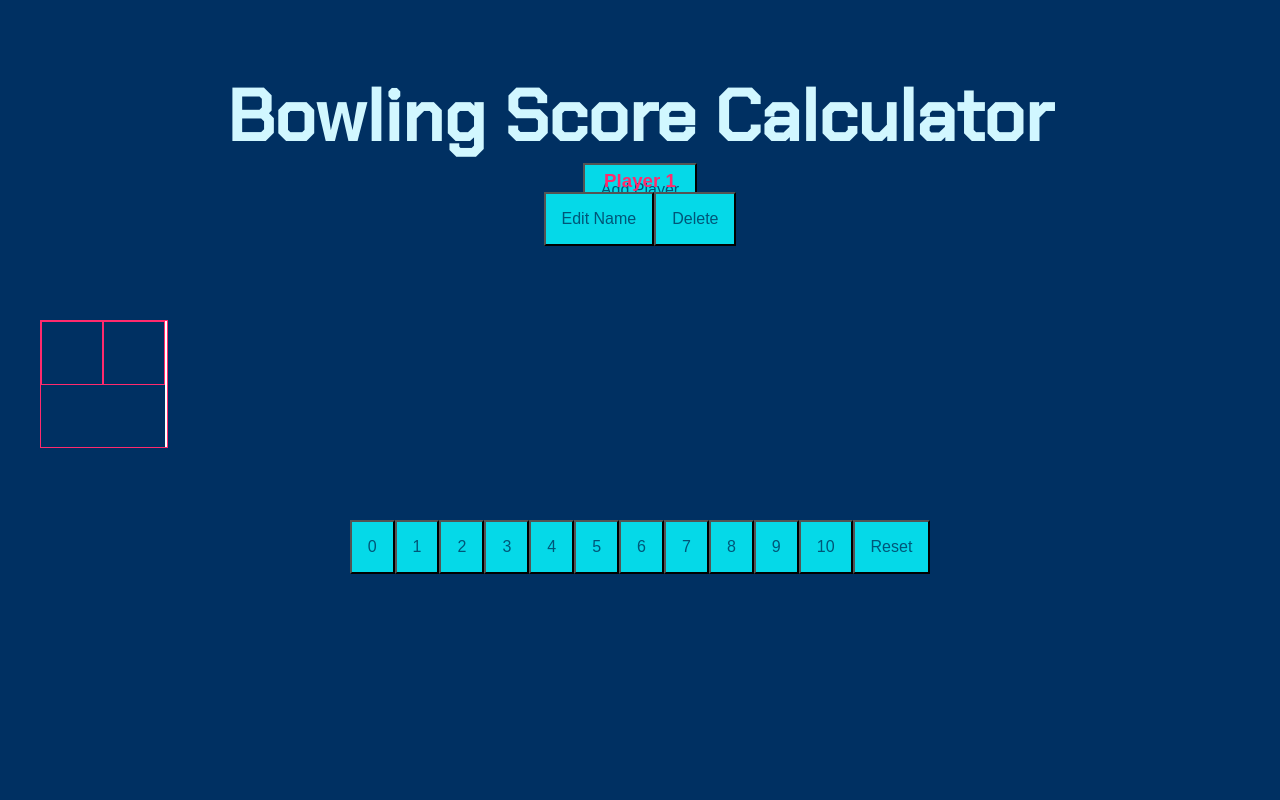
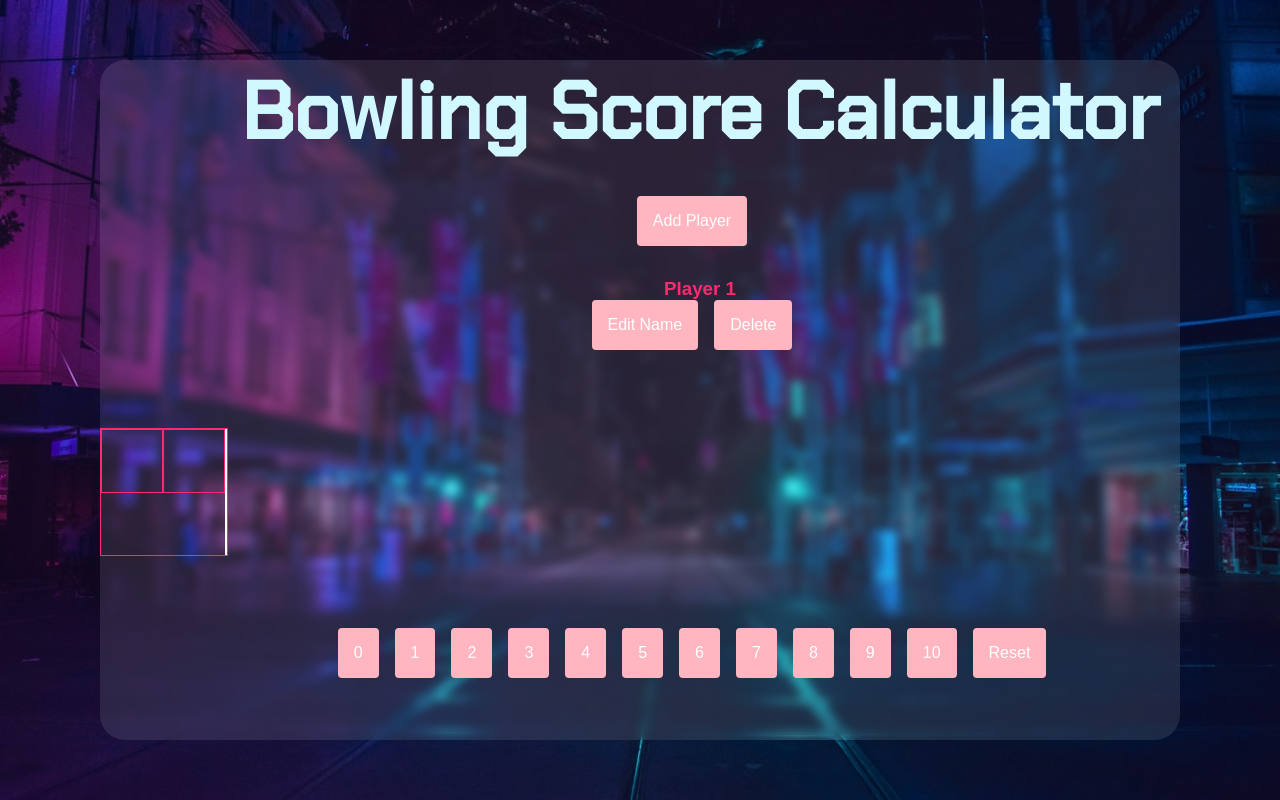
Before and after one commit to krissfrandsen/bowling-calculator, a Vue app: page / in a window 1280 px wide. Built offline with nearby package versions, Linux system fonts and the light colour scheme.

Commit message:
play with design

```diff
--- a/src/App.vue
+++ b/src/App.vue
@@ -1,7 +1,9 @@
 <template>
   <div id="app" >
-    <AddPlayer />
-    <Scoreboard />
+    <div class="container">
+      <AddPlayer />
+      <Scoreboard />
+    </div>
   </div>
 </template>
 
@@ -27,17 +29,31 @@ export default class App extends Vue {}
 }
 
 body {
+  height: 100vh;
+  width: 100%;;
   display: flex;
   justify-content: center;
   align-items: center;
   text-align: center;
   font-family: Arial, Helvetica, sans-serif;
-  background-color: #003062;
+  background-image: url('./assets/background.jpeg');
+  background-size: cover;
+//   background: rgb(0,48,98);
+// background: linear-gradient(90deg, rgba(0,48,98,1) 30%, rgba(0,86,120,1) 60%, rgba(5,217,232,1) 100%);
 }
 
 h1 {
   color: #d1f7ff;
-  font-family: 'Chakra Petch', sans-serif;
-  font-size: 4.5rem;
+}
+
+.container {
+  // background-color: rgba(0, 0, 0, 0.5);
+  width: 90%;
+  height: 85vh;
+  background: rgba(255, 255, 255, 0.1);
+  backdrop-filter: blur(5px);
+  margin: auto;
+  border-radius: 25px;
+
 }
 </style>
--- a/src/components/AddPlayer.vue
+++ b/src/components/AddPlayer.vue
@@ -22,9 +22,14 @@ export default class AddPlayer extends Vue {
 
 <style scoped lang="scss">
 .add-player-wrapper {
-    margin-top: 70px;
-    height: 6.25rem;
     width: 75rem;
+    padding-bottom: 2rem;
+}
+
+h1 {
+  font-family: 'Chakra Petch', sans-serif;
+  font-size: 5rem;
+  padding-bottom: 2rem;
 }
 
 </style>
--- a/src/components/BaseButton.vue
+++ b/src/components/BaseButton.vue
@@ -13,10 +13,14 @@ export default class BaseButton extends Vue {
 
 <style scoped lang="scss">
 .base-button {
-background-color: #05d9e8;
+background-color:  lightpink;
 text-align: center;
-color: #005678;
+color:  #fff;
 font-size: 1rem;
 padding: 1rem 1rem;
+border-radius: 4px;
+border: none;
+cursor: pointer;
+margin-right: 1rem;
 }
 </style>
--- a/src/components/Scorecards.vue
+++ b/src/components/Scorecards.vue
@@ -22,7 +22,7 @@ export default class ScorecardList extends Vue {
 <style scoped lang="scss">
 .add-player-wrapper {
     height: 12.5rem;
-    background-color: lightsalmon;
+
 }
 
 </style>
```
Also changed, not shown: src/assets/background.jpeg (added).
